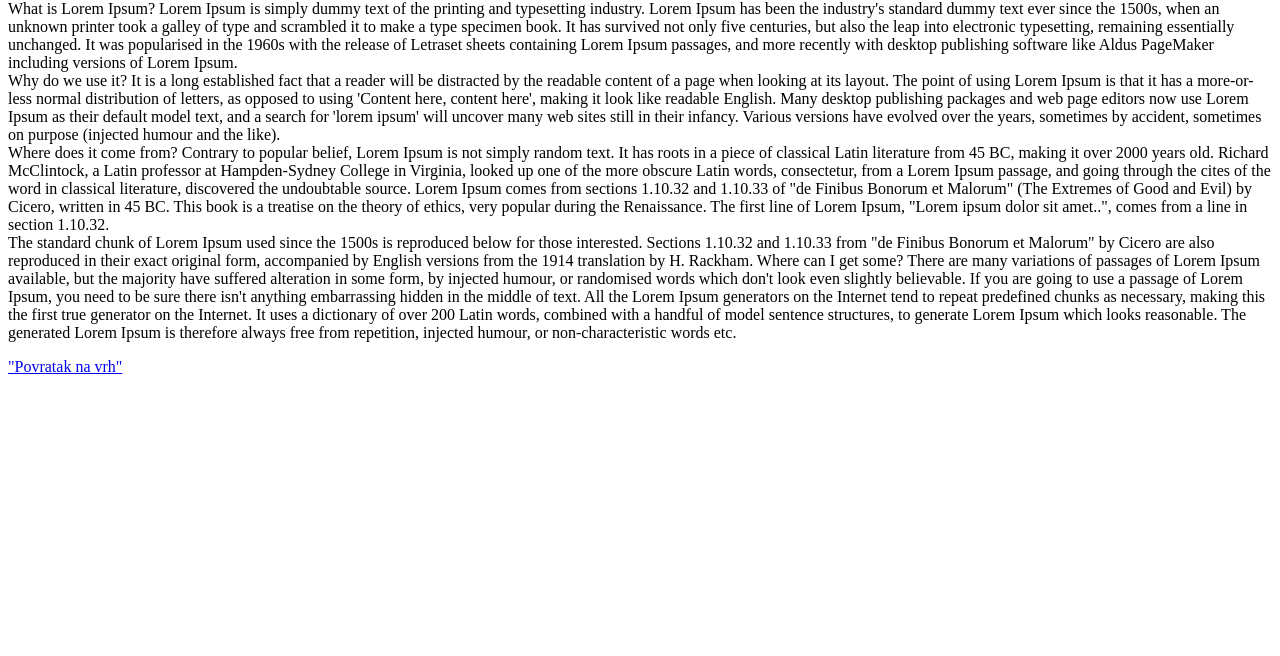
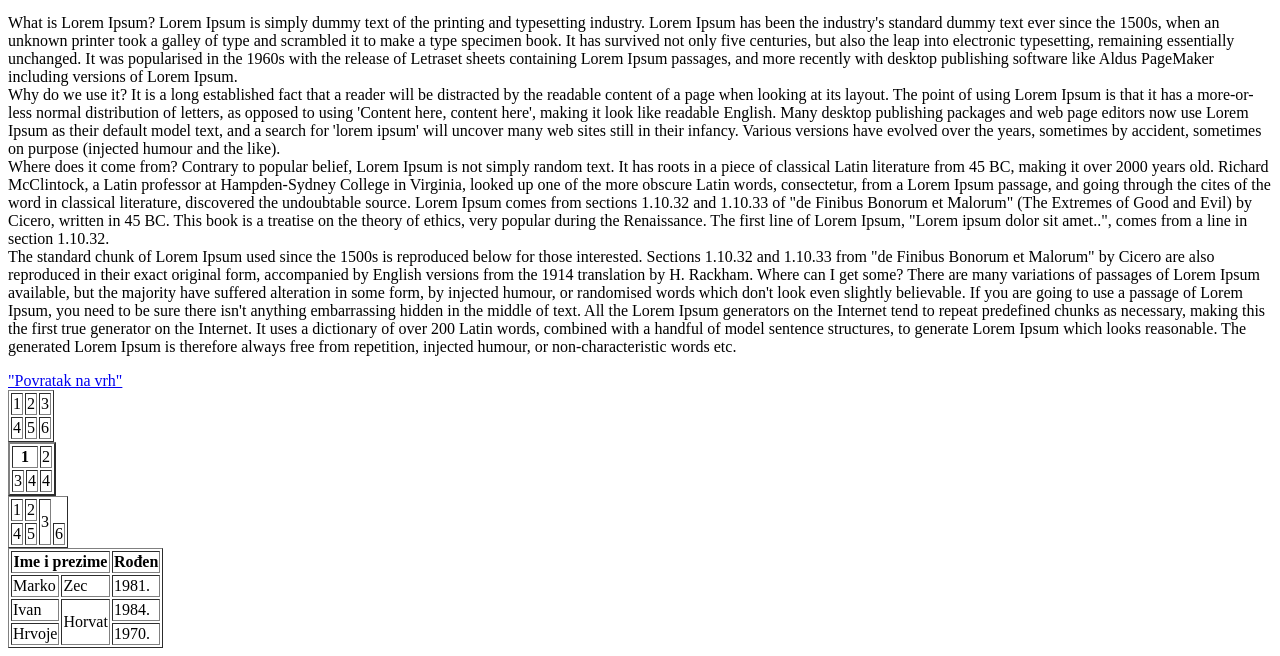
Before and after one commit to vililuk/web, a plain HTML site: page index.html in a window 1280 px wide. Shown: the part 905-1561 px from the top of the page. Before the commit the page ends 1289 px from the top, so only its background shows below. Drawn offline with Linux system fonts and the light colour scheme.

Commit message:
Update index.html

```diff
--- a/index.html
+++ b/index.html
@@ -2,13 +2,14 @@
 	<head>
 		<title>Moja stranica</title>
 	<body>
+        <img src="predsjednici.jpeg"usemap="#president">
 		<map name="president">
 			<area shape="circle" coords="40,48,25" href="https://en.wikipedia.org/wiki/George_Washington">
 			<area shape="circle" coords="104,74,25" href="https://en.wikipedia.org/wiki/Thomas_Jefferson">
 			<area shape="circle" coords="156,115,25" href="https://en.wikipedia.org/wiki/Theodore_Roosevelt">
 			<area shape="circle" coords="210,116,25" href="https://en.wikipedia.org/wiki/Abraham_Lincoln">
 		</map>
-		<img src="predsjednici.jpeg"usemap="#mapa">
+		<br>
 		<a name="vrh"></a>
 		<a href="index.html">Naslovna</a><br>
 		<a href="o_meni.html">O meni</a><br>
@@ -93,6 +94,66 @@ The standard chunk of Lorem Ipsum used since the 1500s is reproduced below for t
 Where can I get some?
 There are many variations of passages of Lorem Ipsum available, but the majority have suffered alteration in some form, by injected humour, or randomised words which don't look even slightly believable. If you are going to use a passage of Lorem Ipsum, you need to be sure there isn't anything embarrassing hidden in the middle of text. All the Lorem Ipsum generators on the Internet tend to repeat predefined chunks as necessary, making this the first true generator on the Internet. It uses a dictionary of over 200 Latin words, combined with a handful of model sentence structures, to generate Lorem Ipsum which looks reasonable. The generated Lorem Ipsum is therefore always free from repetition, injected humour, or non-characteristic words etc.<br></p>
 <a href="#vrh">"Povratak na vrh"</a>
+
+<table border="1">
+	<tr>
+		<td> 1 </td>
+		<td> 2 </td>
+		<td> 3 </td>
+	</tr>
+	<tr>
+		<td> 4 </td>
+		<td> 5 </td>
+		<td> 6 </td>
+	</tr>
+
+</table>
+<table border="2">
+	<tr>
+		<th colspan="2"> 1 </th>
+		<td> 2 </td>
+	</tr>
+	<tr>
+		<td> 3 </td>
+		<td> 4 </td>
+		<td> 4 </td>
+	</tr>
+</table>
+<table border="1">
+	<tr>
+		<td> 1 </td>
+		<td> 2 </td>
+		<td rowspan ="2"> 3 </td>
+	</tr>
+	<tr>
+		<td> 4 </td>
+		<td> 5 </td>
+		<td> 6 </td>
+	</tr>
+
+</table>
+<table border="1">
+	<tr>
+		<th colspan="2"> Ime i prezime </th>
+		<th> Rođen </th>
+	</tr>
+	<tr>
+		<td> Marko </td>
+		<td> Zec </td>
+		<td> 1981. </td>
+	</tr>
+	<tr>
+		<td> Ivan </td>
+		<td rowspan="2"> Horvat </td>
+		<td> 1984. </td>
+	</tr>
+	<tr>
+		<td> Hrvoje</td>
+		<td> 1970.</td>
+	</tr>
+
+</table>
+
 </body>
 
 </html>
```
